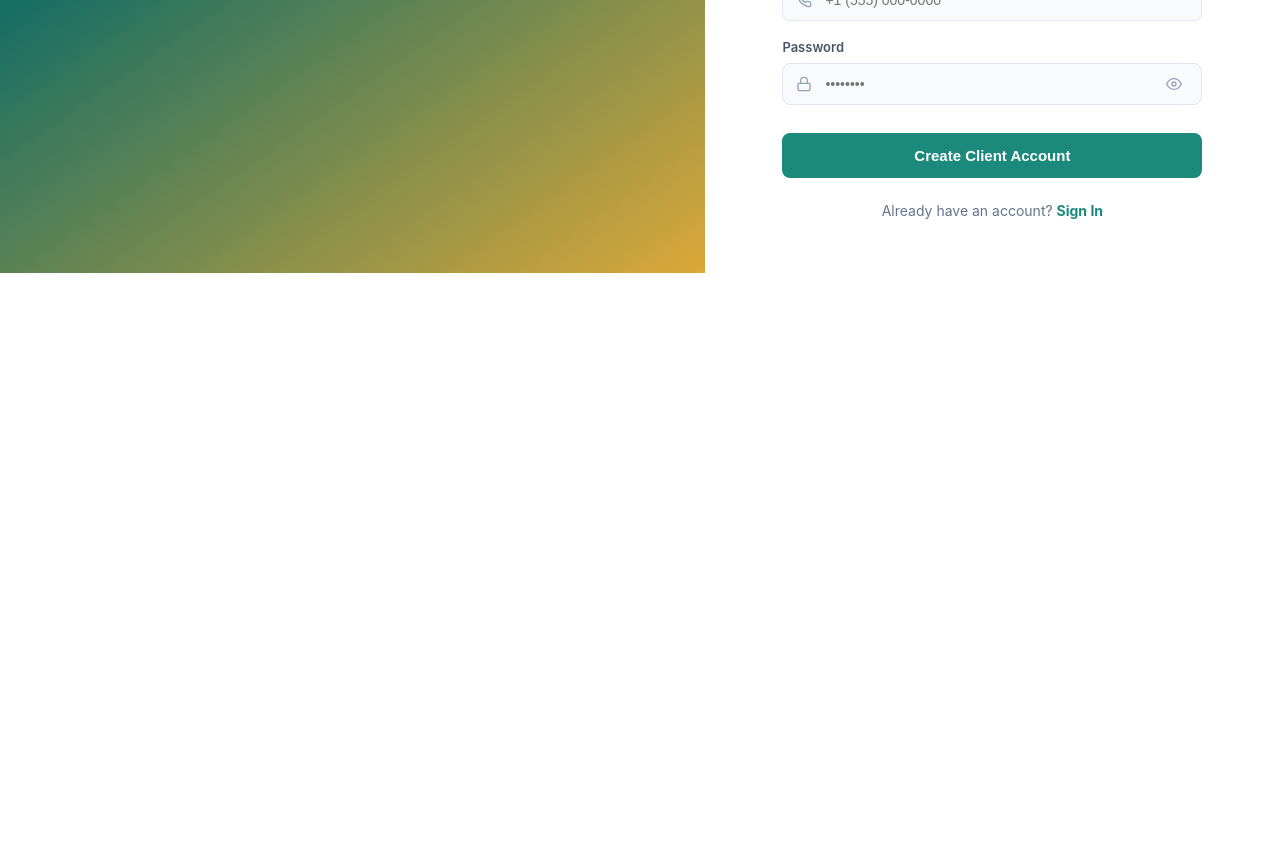
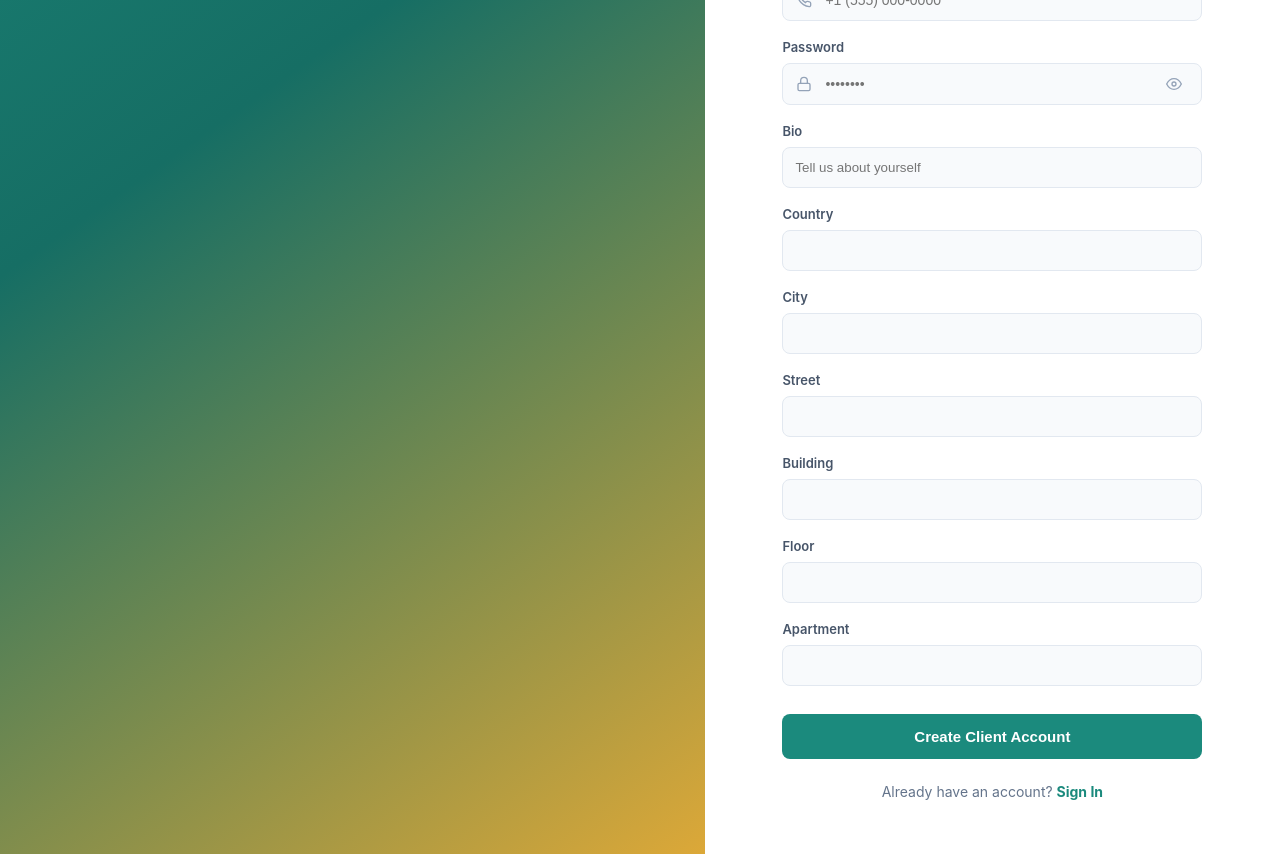
Before and after one commit to CS-Studios89/Home-Services-Platform, a React (Create React App) app in the folder home-services-frontend/: page /signup in a window 1280 px wide. Shown: the part 600-1454 px from the top of the page. Before the commit the page ends 873 px from the top, so only its background shows below. Built offline with nearby package versions, Linux system fonts and the light colour scheme.

Commit message:
commit of feature sign up page api

```diff
--- a/home-services-frontend/package.json
+++ b/home-services-frontend/package.json
@@ -7,9 +7,10 @@
     "@testing-library/jest-dom": "^6.9.1",
     "@testing-library/react": "^16.3.2",
     "@testing-library/user-event": "^13.5.0",
+    "axios": "^1.15.0",
     "react": "^19.2.4",
-     "react-icons": "^5.6.0",
     "react-dom": "^19.2.4",
+    "react-icons": "^5.6.0",
     "react-router-dom": "^7.13.0",
     "react-scripts": "5.0.1",
     "web-vitals": "^2.1.4"
--- a/home-services-frontend/src/pages/SignUp.js
+++ b/home-services-frontend/src/pages/SignUp.js
@@ -1,6 +1,7 @@
 import { useState } from "react";
 import { Link, useNavigate } from "react-router-dom";
 import styles from "../styles/SignUp.module.css";
+import axios from "axios";
 
 export default function SignUp() {
   const navigate = useNavigate();
@@ -10,7 +11,16 @@ export default function SignUp() {
     fullName: "",
     email: "",
     phone: "",
-    password: ""
+    password: "",
+    bio: "",
+    address: {
+      country: "",
+      city: "",
+      street: "",
+      building: "",
+      floor: "",
+      apartment: ""
+    }
   });
 
   const handleChange = (e) => {
@@ -18,12 +28,39 @@ export default function SignUp() {
     setFormData((prev) => ({ ...prev, [name]: value }));
   };
 
-  const handleSubmit = (e) => {
-    e.preventDefault();
-    console.log("Creating Account:", { role, ...formData });
-    alert(`Account created successfully as a ${role}!`);
+  const handleSubmit = async (e) => {
+  e.preventDefault();
+
+  try {
+    const response = await axios.post(
+      "http://127.0.0.1:5000/api/v1/auth/signup",
+      {
+        name: formData.fullName,
+        email: formData.email,
+        password: formData.password,
+        role: role === "worker" ? "provider" : "client", // ⚠️ mapping
+        bio: formData.bio,
+        address: {
+            country: formData.address.country,
+            city: formData.address.city,
+            street: formData.address.street,
+            building: formData.address.building,
+            floor: Number(formData.address.floor), // ✅ number
+            apartment: formData.address.apartment
+          }
+        }
+      );
+
+    console.log("SUCCESS:", response.data);
+    alert("Account created successfully!");
+
     navigate("/signin");
-  };
+
+  } catch (error) {
+    console.error("ERROR:", error.response?.data || error.message);
+    alert(error.response?.data?.message || "Signup failed");
+  }
+};
 
   return (
     <div className={styles.authContainer}>
@@ -136,6 +173,49 @@ export default function SignUp() {
               </div>
             </div>
 
+
+
+            {/* BIO */}
+<div className={styles.inputGroup}>
+  <label>Bio</label>
+  <input name="bio" placeholder="Tell us about yourself" onChange={handleChange} />
+</div>
+
+{/* ADDRESS */}
+<div className={styles.inputGroup}>
+  <label>Country</label>
+  <input name="address.country" onChange={handleChange} />
+</div>
+
+<div className={styles.inputGroup}>
+  <label>City</label>
+  <input name="address.city" onChange={handleChange} />
+</div>
+
+<div className={styles.inputGroup}>
+  <label>Street</label>
+  <input name="address.street" onChange={handleChange} />
+</div>
+
+<div className={styles.inputGroup}>
+  <label>Building</label>
+  <input name="address.building" onChange={handleChange} />
+</div>
+
+<div className={styles.inputGroup}>
+  <label>Floor</label>
+  <input name="address.floor" type="number" onChange={handleChange} />
+</div>
+
+<div className={styles.inputGroup}>
+  <label>Apartment</label>
+  <input name="address.apartment" onChange={handleChange} />
+</div>
+
+
+
+
+
             <button type="submit" className={styles.submitBtn}>
               Create {role.charAt(0).toUpperCase() + role.slice(1)} Account
             </button>
```
Also changed, not shown: 1 other file (tests, documents, lock files or other folders).
